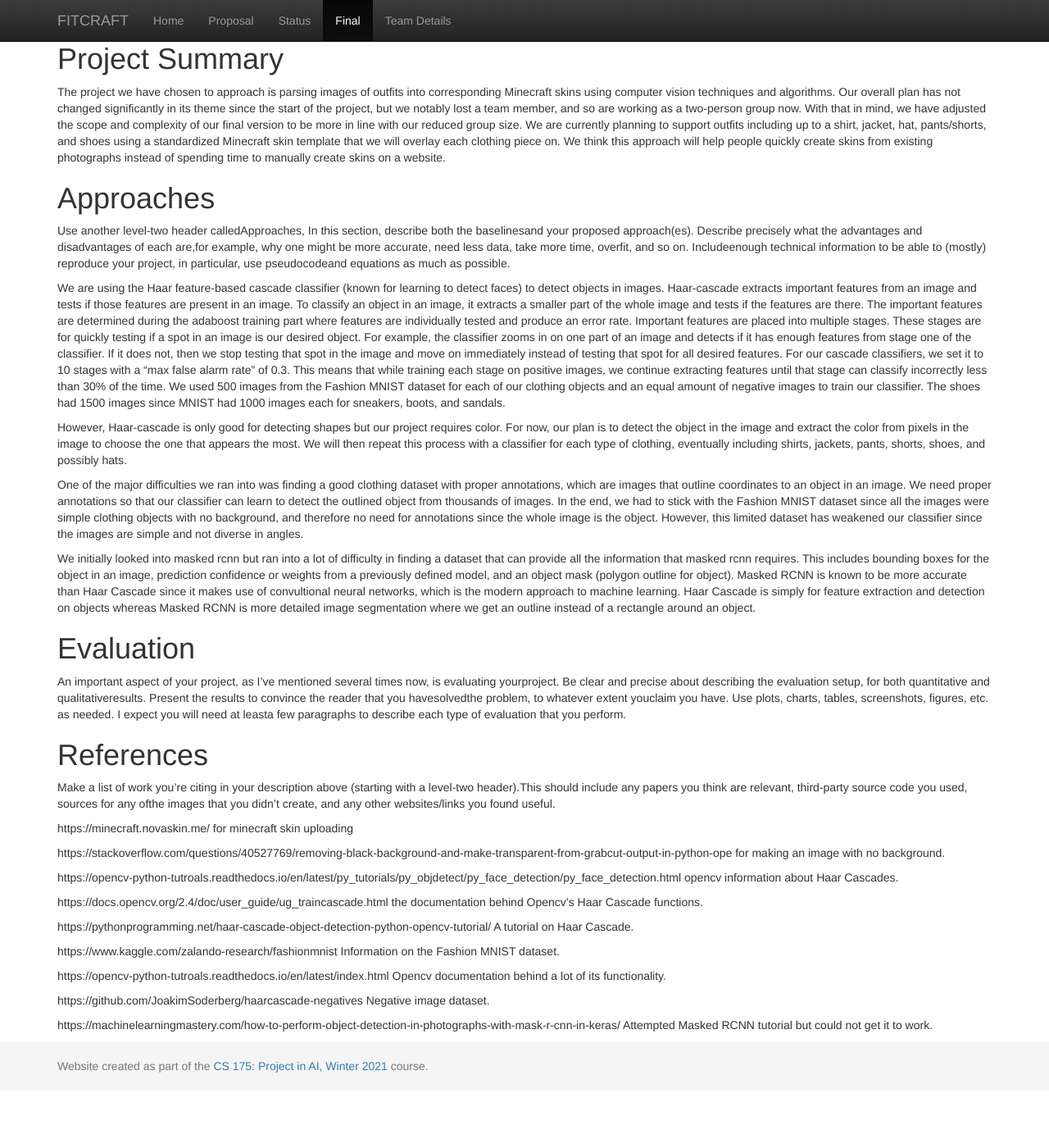
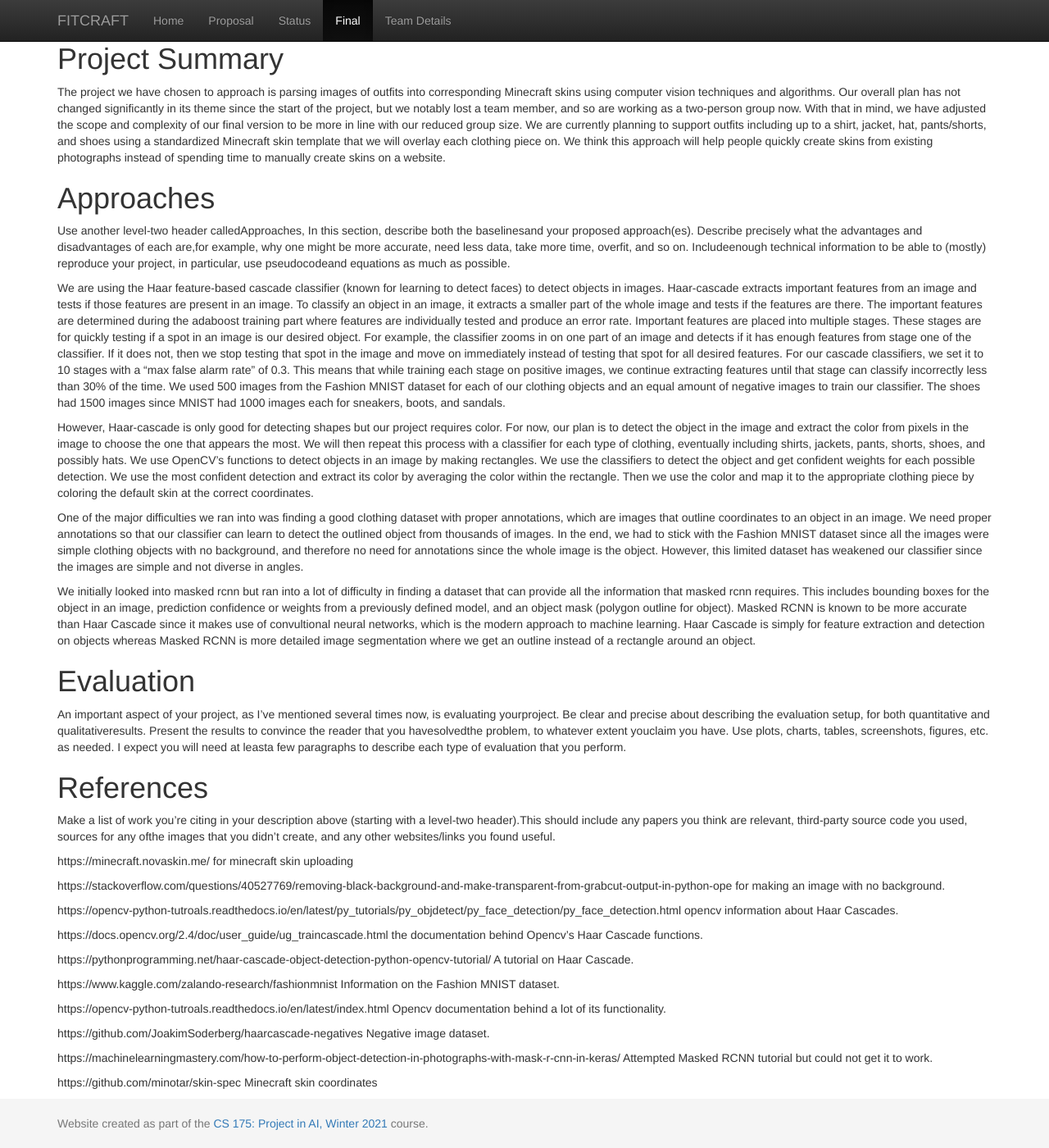
Before and after one commit to j-lee-88/FITCRAFT, a Jekyll site: the page built from docs/final.md, in a window 1280 px wide and 1400 px high, scrolled down 204 px. Shown: the whole window at 82% size. Built offline with Jekyll 4.4.1, drawn with Linux system fonts in a browser that asks for light colours; before the commit the page ends 1534 px from its top, so only the background shows below that.

Commit message:
Update final.md

```diff
--- a/docs/final.md
+++ b/docs/final.md
@@ -14,7 +14,7 @@ Use another level-two header calledApproaches, In this section, describe both th
 
 We are using the Haar feature-based cascade classifier (known for learning to detect faces) to detect objects in images. Haar-cascade extracts important features from an image and tests if those features are present in an image. To classify an object in an image, it extracts a smaller part of the whole image and tests if the features are there. The important features are determined during the adaboost training part where features are individually tested and produce an error rate. Important features are placed into multiple stages. These stages are for quickly testing if a spot in an image is our desired object. For example, the classifier zooms in on one part of an image and detects if it has enough features from stage one of the classifier. If it does not, then we stop testing that spot in the image and move on immediately instead of testing that spot for all desired features. For our cascade classifiers, we set it to 10 stages with a "max false alarm rate" of 0.3. This means that while training each stage on positive images, we continue extracting features until that stage can classify incorrectly less than 30% of the time. We used 500 images from the Fashion MNIST dataset for each of our clothing objects and an equal amount of negative images to train our classifier. The shoes had 1500 images since MNIST had 1000 images each for sneakers, boots, and sandals.
 
-However, Haar-cascade is only good for detecting shapes but our project requires color. For now, our plan is to detect the object in the image and extract the color from pixels in the image to choose the one that appears the most. We will then repeat this process with a classifier for each type of clothing, eventually including shirts, jackets, pants, shorts, shoes, and possibly hats.
+However, Haar-cascade is only good for detecting shapes but our project requires color. For now, our plan is to detect the object in the image and extract the color from pixels in the image to choose the one that appears the most. We will then repeat this process with a classifier for each type of clothing, eventually including shirts, jackets, pants, shorts, shoes, and possibly hats. We use OpenCV's functions to detect objects in an image by making rectangles. We use the classifiers to detect the object and get confident weights for each possible detection. We use the most confident detection and extract its color by averaging the color within the rectangle. Then we use the color and map it to the appropriate clothing piece by coloring the default skin at the correct coordinates.
 
 One of the major difficulties we ran into was finding a good clothing dataset with proper annotations, which are images that outline coordinates to an object in an image. We need proper annotations so that our classifier can learn to detect the outlined object from thousands of images. In the end, we had to stick with the Fashion MNIST dataset since all the images were simple clothing objects with no background, and therefore no need for annotations since the whole image is the object. However, this limited dataset has weakened our classifier since the images are simple and not diverse in angles.
 
@@ -43,3 +43,5 @@ https://opencv-python-tutroals.readthedocs.io/en/latest/index.html Opencv docume
 https://github.com/JoakimSoderberg/haarcascade-negatives Negative image dataset.
 
 https://machinelearningmastery.com/how-to-perform-object-detection-in-photographs-with-mask-r-cnn-in-keras/ Attempted Masked RCNN tutorial but could not get it to work.
+
+https://github.com/minotar/skin-spec Minecraft skin coordinates
```
